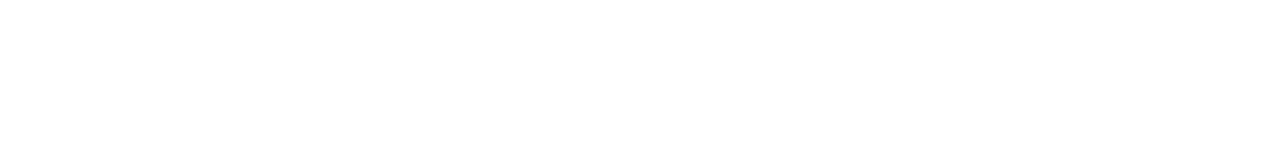
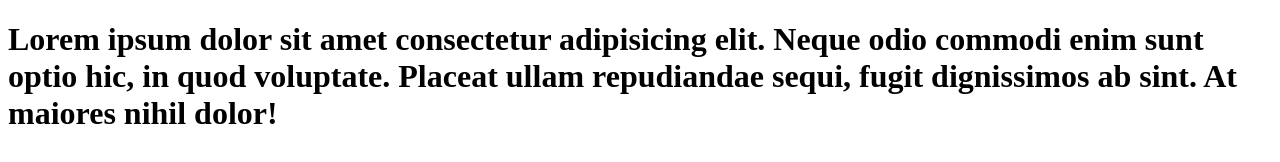
Before and after one commit to edyy-1010/Curso_Bluuweb, a plain HTML site: page we.html in a window 1280 px wide. Drawn offline with Linux system fonts and the light colour scheme.

Commit message:
agrego titulo  y parrafo

```diff
--- a/we.html
+++ b/we.html
@@ -7,6 +7,6 @@
   <title>Document</title>
 </head>
 <body>
-
+  <h1>Lorem ipsum dolor sit amet consectetur adipisicing elit. Neque odio commodi enim sunt optio hic, in quod voluptate. Placeat ullam repudiandae sequi, fugit dignissimos ab sint. At maiores nihil dolor!</h1>
 </body>
 </html>
```
